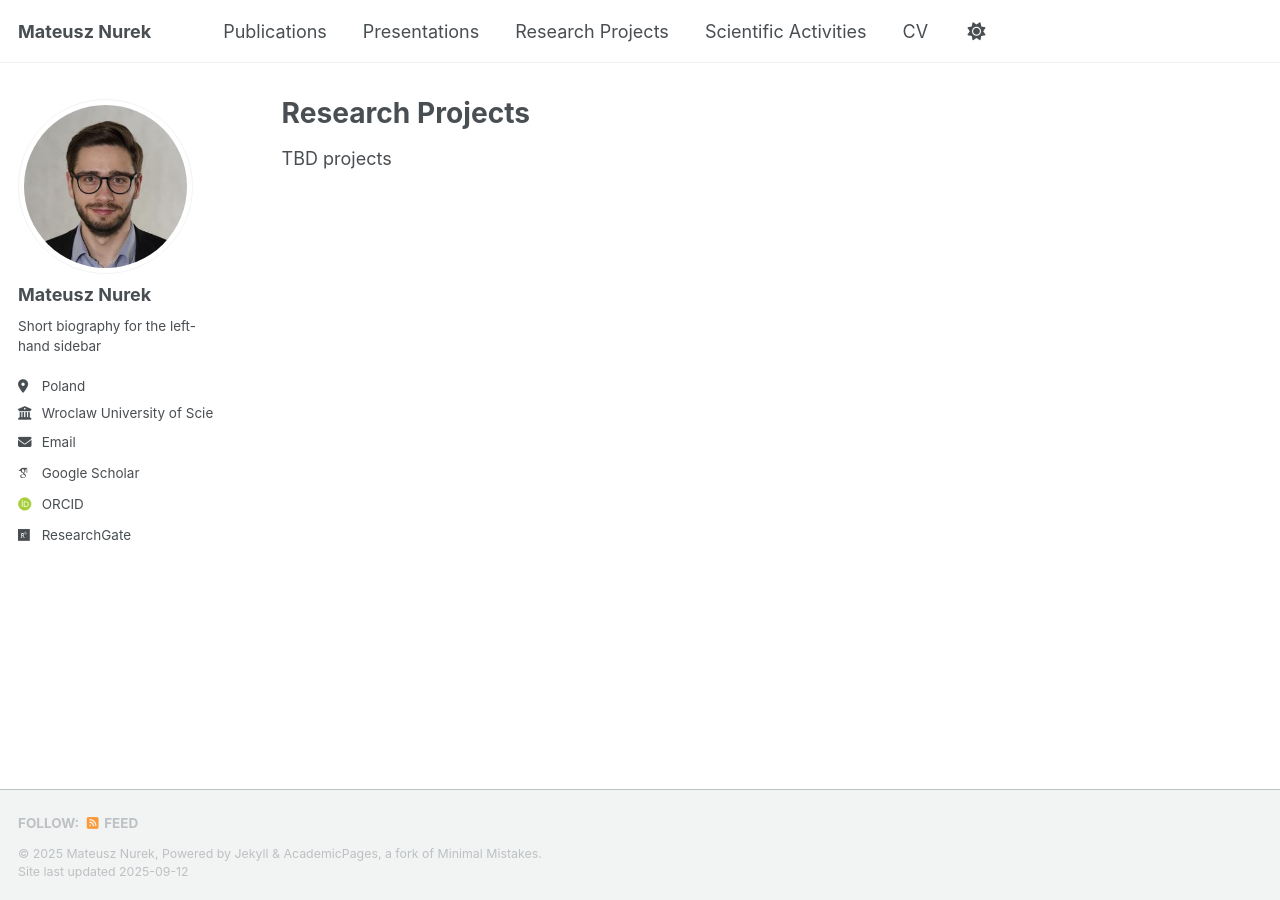
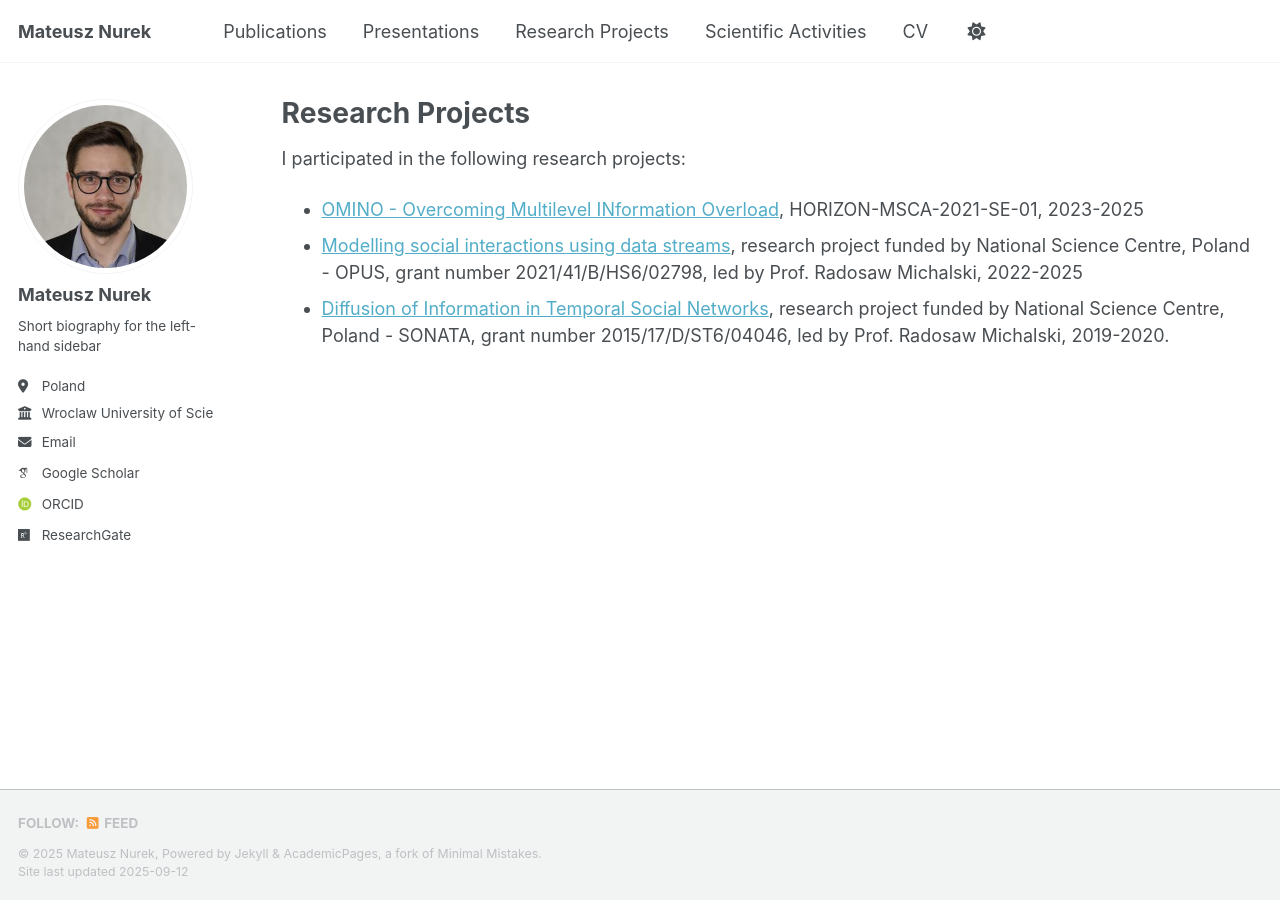
Before and after one commit to nurek-mateusz/nurek-mateusz.github.io, a Jekyll site: the page built from _pages/projects.md, in a window 1280 px wide. Built offline with Jekyll 4.4.1, drawn with Linux system fonts in a browser that asks for light colours; some web fonts are replaced.

Commit message:
Update projects.md

```diff
--- a/_pages/projects.md
+++ b/_pages/projects.md
@@ -5,4 +5,7 @@ permalink: /projects/
 author_profile: true
 ---
 
-TBD projects
+I participated in the following research projects:
+- [OMINO - Overcoming Multilevel INformation Overload](https://cordis.europa.eu/project/id/101086321), HORIZON-MSCA-2021-SE-01, 2023-2025
+- [Modelling social interactions using data streams](https://www.ii.pwr.edu.pl/~michalski/index.php?content=projects-2022-ncn-streams), research project funded by National Science Centre, Poland - OPUS, grant number 2021/41/B/HS6/02798, led by Prof. Radosaw Michalski, 2022-2025
+- [Diﬀusion of Information in Temporal Social Networks](https://www.ii.pwr.edu.pl/~michalski/index.php?content=projects-2016-ncn-diffusion), research project funded by National Science Centre, Poland - SONATA, grant number 2015/17/D/ST6/04046, led by Prof. Radosaw Michalski, 2019-2020.
```
